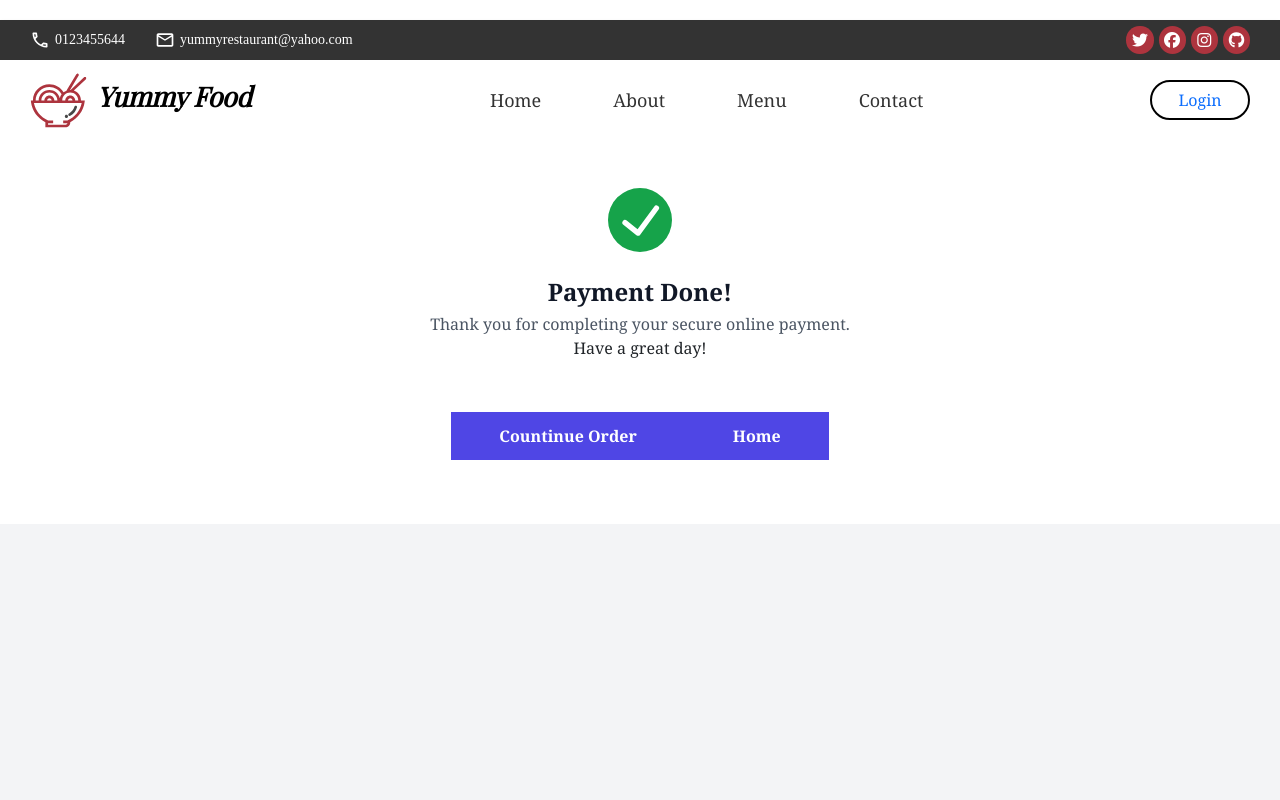
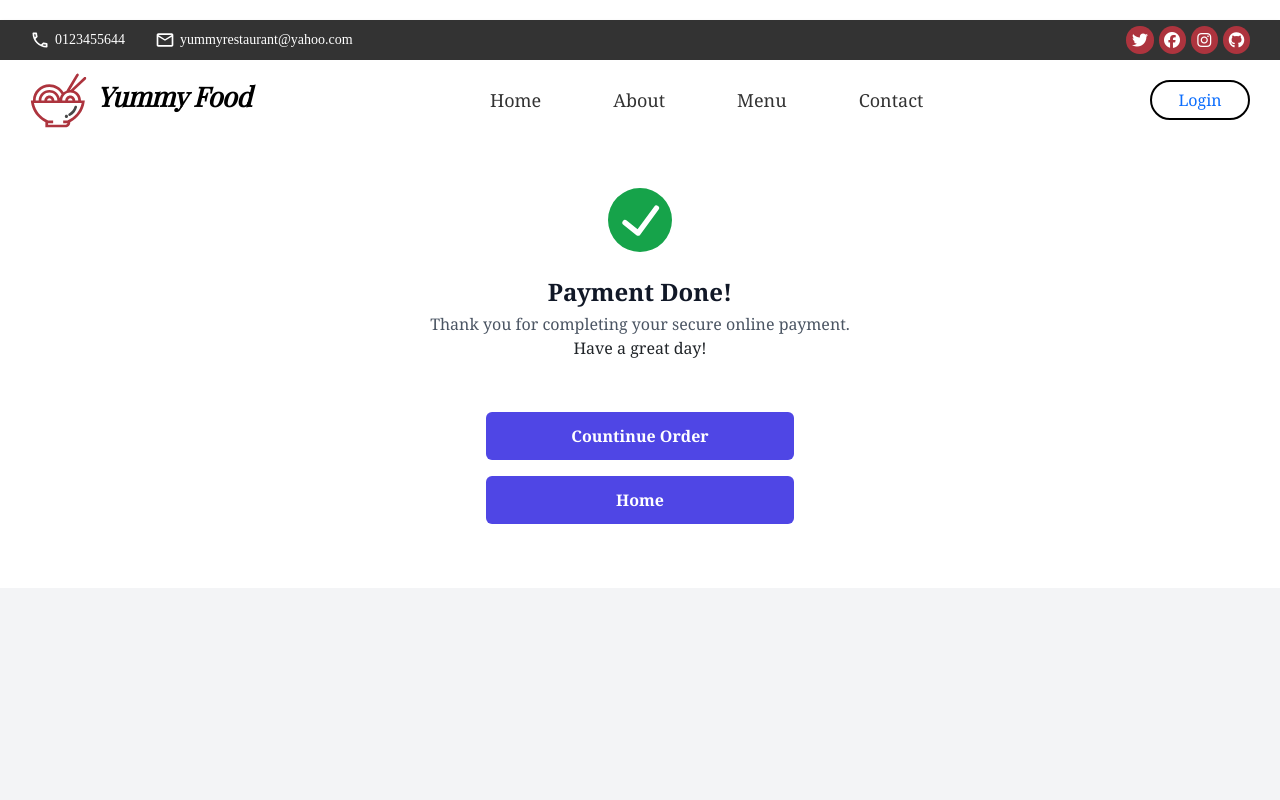
Before and after one commit to hoanghungnoob/FE-web-application-fork, a React (Create React App) app: page /success in a window 1280 px wide. Shown: the top 800 px of the page. Built offline with nearby package versions, Linux system fonts and the light colour scheme; a web font is replaced by a local one.

Commit message:
YUM-87 change css button in success page and delete toast from checked product

```diff
--- a/src/pages/Success.jsx
+++ b/src/pages/Success.jsx
@@ -3,12 +3,6 @@ import { useNavigate } from "react-router-dom";
 
 export default function Success() {
     const navigate = useNavigate();
-    const handlePage= () =>{
-
-            navigate('/menu');
-
-    }
-
     return (
         <div>
     <div className="bg-gray-100 h-screen">
@@ -23,10 +17,10 @@ export default function Success() {
             <p class="text-gray-600 my-2">Thank you for completing your secure online payment.</p>
             <p> Have a great day!  </p>
             <div class="py-10 text-center">
-                <button onClick={handlePage} className="px-12 bg-indigo-600 hover:bg-indigo-500 text-white font-semibold py-3">
+                <button onClick={()=> navigate('/menu')} className="rounded w-25 px-12 bg-indigo-600 hover:bg-indigo-500 text-white font-semibold py-3">
                     Countinue Order
-               </button>
-               <button  onClick={()=> navigate('/home')} className="px-12 bg-indigo-600 hover:bg-indigo-500 text-white font-semibold py-3">
+               </button><br></br><br></br>
+               <button  onClick={()=> navigate('/home')} className="rounded w-25 px-12 bg-indigo-600 hover:bg-indigo-500 text-white font-semibold py-3">
                     Home
                </button>
             </div>
--- a/src/pages/shoppingCart.jsx
+++ b/src/pages/shoppingCart.jsx
@@ -123,12 +123,8 @@ function ShoppingCart() {
             : item
         )
       );
-      toast.success(
-        `Product ${isSelected ? "selected" : "unselected"} successfully`
-      );
     } catch (error) {
       console.error("Error updating product status:", error);
-      toast.error("Failed to update product status");
     }
   };
   // save to localstorage
@@ -136,13 +132,11 @@ function ShoppingCart() {
     localStorage.setItem("selectedProducts", JSON.stringify(selectedProducts));
   };
   const handleCheckout = () => {
-  // Kiểm tra xem có sản phẩm nào được chọn không
   const selectedProducts = cart.filter((product) => product.status === 0);
   if (selectedProducts.length === 0) {
-    // Nếu không có sản phẩm được chọn, hiển thị thông báo
     toast.error("Please select at least one product to checkout.");
   } else {
-    // Nếu có sản phẩm được chọn, chuyển hướng sang trang đặt hàng
+    // navigate to order page
     saveSelectedProductsToLocal(selectedProducts);
     navigate("../order");
   }
```
